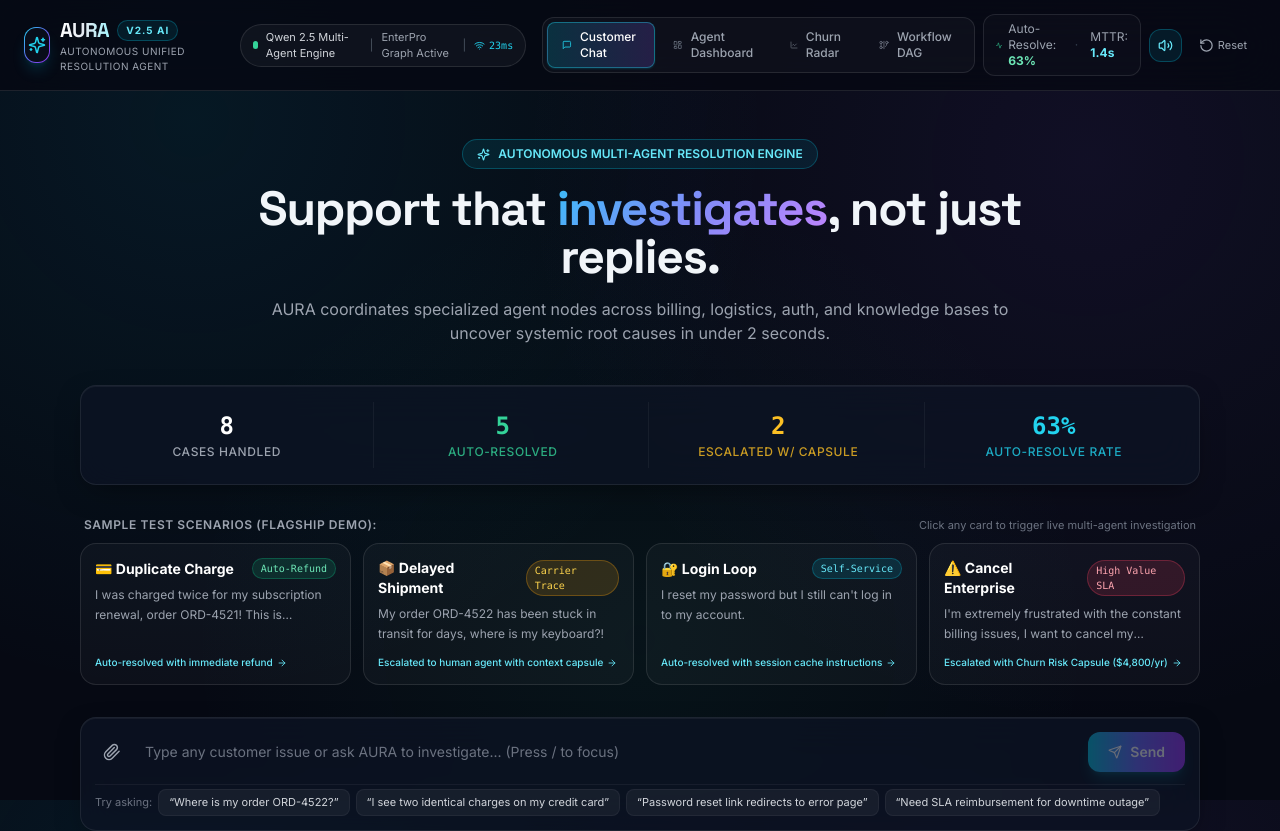
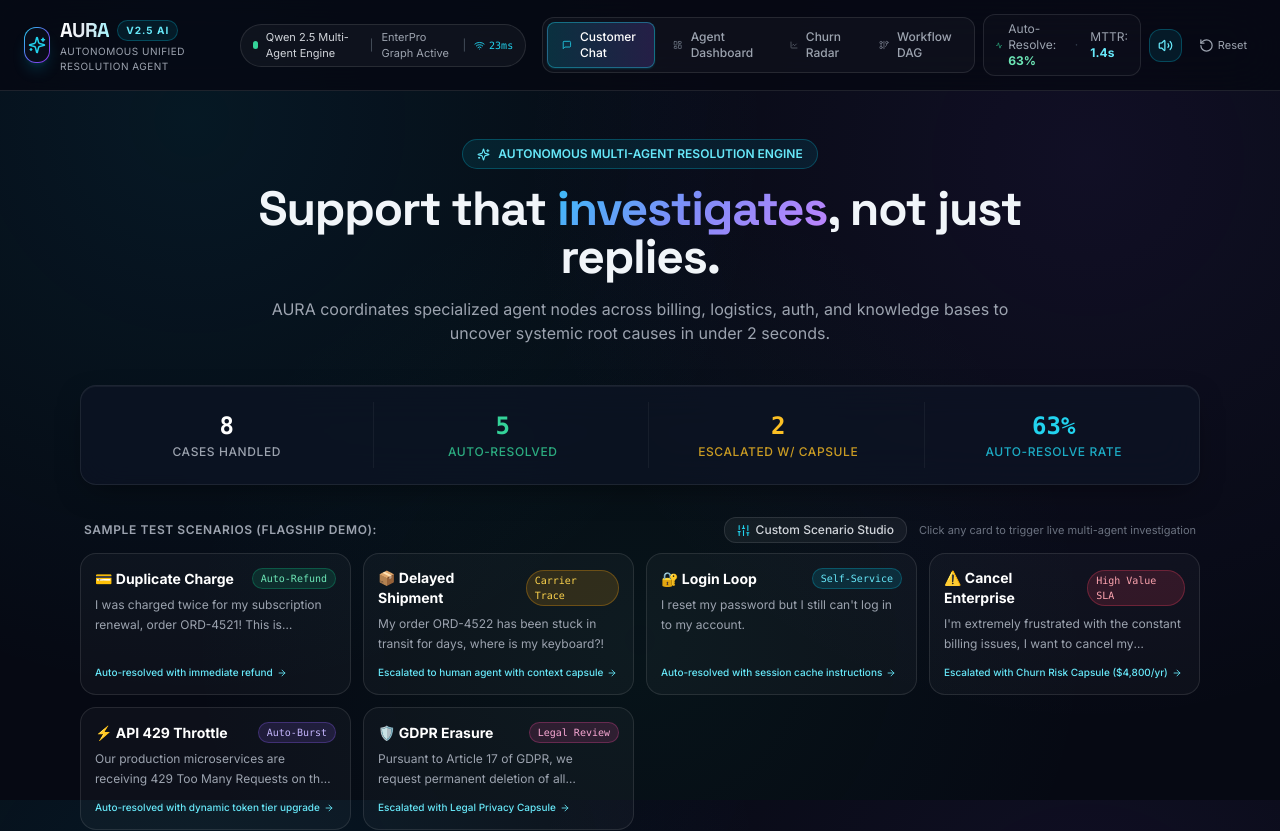
Before and after one commit to Shashankcodelover/AURA-customer-support, a Next.js app: page / in a window 1280 px wide. Shown: the top 831 px of the page. Built offline with nearby package versions, Linux system fonts and the light colour scheme.

Commit message:
feat(sandbox): add interactive custom scenario studio and enterprise test cases

```diff
--- a/app/page.tsx
+++ b/app/page.tsx
@@ -24,6 +24,8 @@ import {
   Copy,
   Check,
   Download,
+  Sliders,
+  Wrench,
 } from 'lucide-react';
 import { playSendSound, playSuccessSound, playAlertSound, playClickSound } from '@/lib/audio/soundEffects';
 
@@ -64,6 +66,24 @@ const SCENARIOS = [
     message: "I'm extremely frustrated with the constant billing issues, I want to cancel my enterprise subscription immediately.",
     expected: 'Escalated with Churn Risk Capsule ($4,800/yr)',
   },
+  {
+    id: 'api-rate-limit',
+    label: '⚡ API 429 Throttle',
+    category: 'Developer API',
+    badge: 'Auto-Burst',
+    badgeColor: 'bg-violet-500/15 text-violet-300 border-violet-500/30',
+    message: 'Our production microservices are receiving 429 Too Many Requests on the events endpoint! We are on the Enterprise plan and our SLA guarantees 10,000 req/min.',
+    expected: 'Auto-resolved with dynamic token tier upgrade',
+  },
+  {
+    id: 'gdpr-erasure',
+    label: '🛡️ GDPR Erasure',
+    category: 'Compliance',
+    badge: 'Legal Review',
+    badgeColor: 'bg-pink-500/15 text-pink-300 border-pink-500/30',
+    message: 'Pursuant to Article 17 of GDPR, we request permanent deletion of all telemetry, order history, and account records for workspace WS-8812.',
+    expected: 'Escalated with Legal Privacy Capsule',
+  },
 ];
 
 const SUGGESTIONS = [
@@ -84,6 +104,16 @@ export default function Home() {
   const [attachedImage, setAttachedImage] = useState<string | null>(null);
   const [conversation, setConversation] = useState<ConversationTurn[]>([]);
   const [copiedDossier, setCopiedDossier] = useState(false);
+
+  // Custom Scenario Studio State
+  const [studioOpen, setStudioOpen] = useState(false);
+  const [customCustomer, setCustomCustomer] = useState('Nexus Cloud Systems');
+  const [customTier, setCustomTier] = useState<'Enterprise' | 'Pro' | 'Free'>('Enterprise');
+  const [customCategory, setCustomCategory] = useState('Billing');
+  const [customUrgency, setCustomUrgency] = useState<'High' | 'Medium' | 'Low'>('High');
+  const [customMessage, setCustomMessage] = useState(
+    'We noticed an unexpected $3,200 invoice charge for unprovisioned cluster instances.'
+  );
 
   const inputRef = useRef<HTMLInputElement>(null);
 
@@ -207,6 +237,16 @@ export default function Home() {
     pushToast('📥 Downloaded investigation audit JSON', 'success');
   }
 
+  function dispatchStudioScenario() {
+    if (!customMessage.trim()) return;
+    playSendSound();
+    setStudioOpen(false);
+    setActiveScenario('custom-studio');
+    const fullMsg = `[Customer: ${customCustomer} · Tier: ${customTier} · Priority: ${customUrgency} · Domain: ${customCategory}] ${customMessage}`;
+    setInput(customMessage);
+    runCase({ message: fullMsg });
+  }
+
   return (
     <div className="space-y-8 pb-12">
       {/* Hero Section */}
@@ -248,10 +288,109 @@ export default function Home() {
 
       {/* Scenario Launchpad */}
       <div className="space-y-2.5">
-        <div className="flex items-center justify-between text-xs text-gray-400 px-1">
+        <div className="flex items-center justify-between text-xs text-gray-400 px-1 flex-wrap gap-2">
           <span className="font-semibold uppercase tracking-wider">Sample Test Scenarios (Flagship Demo):</span>
-          <span className="text-[11px] text-gray-500">Click any card to trigger live multi-agent investigation</span>
+          <div className="flex items-center gap-3">
+            <button
+              onClick={() => {
+                playClickSound();
+                setStudioOpen(!studioOpen);
+              }}
+              className={`flex items-center gap-1.5 px-3 py-1 rounded-xl text-xs font-medium border transition ${
+                studioOpen
+                  ? 'bg-cyan-500/20 text-cyan-300 border-cyan-500/40 shadow-sm shadow-cyan-500/20'
+                  : 'bg-white/5 hover:bg-white/10 text-gray-300 border-white/10'
+              }`}
+            >
+              <Sliders size={13} className="text-cyan-400" />
+              <span>{studioOpen ? 'Close Scenario Studio' : 'Custom Scenario Studio'}</span>
+            </button>
+            <span className="text-[11px] text-gray-500 hidden sm:inline">
+              Click any card to trigger live multi-agent investigation
+            </span>
+          </div>
         </div>
+
+        {/* Custom Scenario Studio Drawer */}
+        {studioOpen && (
+          <div className="glass-card p-5 border border-cyan-500/40 bg-gradient-to-br from-cyan-950/20 via-slate-900/80 to-slate-950 space-y-4 animate-fadeIn">
+            <div className="flex items-center justify-between border-b border-white/5 pb-2.5">
+              <div className="flex items-center gap-2">
+                <Wrench size={16} className="text-cyan-400" />
+                <h3 className="font-semibold text-sm text-white">Interactive Scenario Studio</h3>
+                <span className="text-[10px] font-mono px-2 py-0.5 rounded-full bg-cyan-500/10 text-cyan-300 border border-cyan-500/20">
+                  Custom Heuristic Testbench
+                </span>
+              </div>
+              <button onClick={() => setStudioOpen(false)} className="text-gray-400 hover:text-white text-xs">
+                <X size={15} />
+              </button>
+            </div>
+
+            <div className="grid sm:grid-cols-3 gap-3 text-xs">
+              <div>
+                <label className="text-gray-400 mb-1 block">Customer / Organization</label>
+                <input
+                  type="text"
+                  value={customCustomer}
+                  onChange={(e) => setCustomCustomer(e.target.value)}
+                  className="w-full bg-black/40 border border-white/10 rounded-xl px-3 py-2 text-white focus:outline-none focus:border-cyan-400 font-mono text-xs"
+                />
+              </div>
+
+              <div>
+                <label className="text-gray-400 mb-1 block">Customer SLA Tier</label>
+                <select
+                  value={customTier}
+                  onChange={(e) => setCustomTier(e.target.value as any)}
+                  className="w-full bg-black/40 border border-white/10 rounded-xl px-3 py-2 text-white focus:outline-none focus:border-cyan-400 text-xs"
+                >
+                  <option value="Enterprise">Enterprise Tier ($4,800/yr)</option>
+                  <option value="Pro">Pro Tier ($29/mo)</option>
+                  <option value="Free">Free Tier ($0/mo)</option>
+                </select>
+              </div>
+
+              <div>
+                <label className="text-gray-400 mb-1 block">Urgency / Routing Heuristic</label>
+                <select
+                  value={customUrgency}
+                  onChange={(e) => setCustomUrgency(e.target.value as any)}
+                  className="w-full bg-black/40 border border-white/10 rounded-xl px-3 py-2 text-white focus:outline-none focus:border-cyan-400 text-xs"
+                >
+                  <option value="High">High Urgency (1-hr SLA)</option>
+                  <option value="Medium">Medium Urgency (4-hr SLA)</option>
+                  <option value="Low">Low Urgency (Standard)</option>
+                </select>
+              </div>
+            </div>
+
+            <div>
+              <label className="text-gray-400 mb-1 block text-xs">Incident Description / Customer Message</label>
+              <textarea
+                value={customMessage}
+                onChange={(e) => setCustomMessage(e.target.value)}
+                rows={2}
+                className="w-full bg-black/40 border border-white/10 rounded-xl p-3 text-white focus:outline-none focus:border-cyan-400 text-xs resize-none"
+              />
+            </div>
+
+            <div className="flex justify-end gap-2">
+              <button
+                onClick={() => setStudioOpen(false)}
+                className="px-3 py-1.5 rounded-xl bg-white/5 hover:bg-white/10 text-gray-400 hover:text-white text-xs"
+              >
+                Cancel
+              </button>
+              <button
+                onClick={dispatchStudioScenario}
+                className="px-4 py-1.5 rounded-xl bg-gradient-to-r from-cyan-500 to-violet-600 hover:opacity-90 text-white font-semibold text-xs flex items-center gap-1.5 shadow-lg shadow-cyan-500/25"
+              >
+                <Zap size={13} /> Dispatch to Multi-Agent DAG
+              </button>
+            </div>
+          </div>
+        )}
 
         <div className="grid grid-cols-1 sm:grid-cols-2 lg:grid-cols-4 gap-3">
           {SCENARIOS.map((s) => (
```
